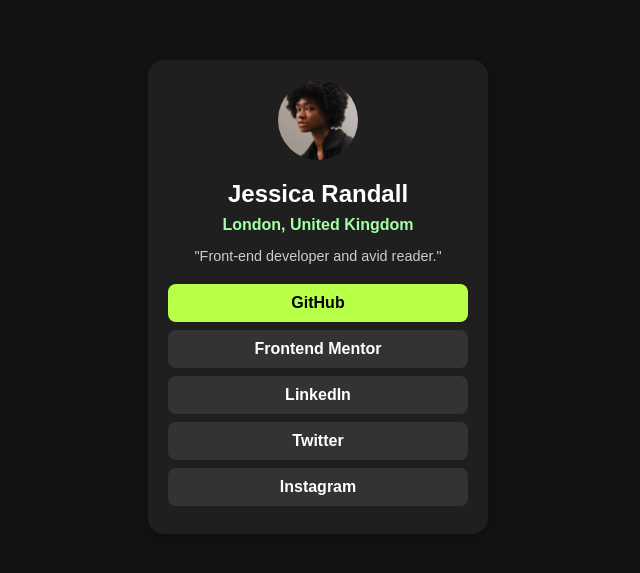
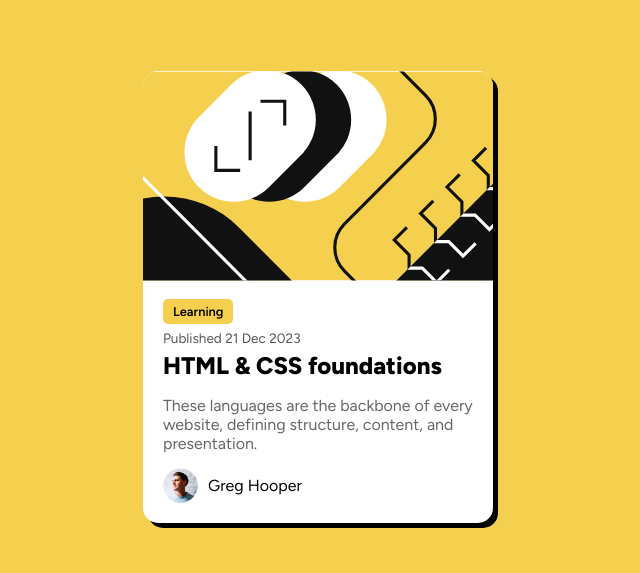
Before and after one commit to gabrielmtsilvaa/Projetos, a plain HTML site: page index.html in a window 1280 px wide. Shown: the part 103-676 px from the top of the page, without its empty margins (322-962 px from the left). Drawn offline with Linux system fonts and the light colour scheme.

Commit message:
Add files via upload
Cartão principal com HTML e CSS

```diff
--- /dev/null
+++ b/index.css
@@ -0,0 +1,65 @@
+body {
+    font-family: 'Figtree', sans-serif;
+    background-color: #f4d04e;
+    display: flex;
+    justify-content: center;
+    align-items: center;
+    height: 100vh;
+    margin: 0;
+}
+
+.card {
+    background: white;
+    border-radius: 15px;
+    width: 350px;
+    box-shadow: 5px 5px 0px black;
+    overflow: hidden;
+}
+
+.card-image {
+    width: 100%;
+    display: block;
+}
+
+.card-content {
+    padding: 20px;
+}
+
+.tag {
+    background-color: #f4d04e;
+    color: black;
+    padding: 5px 10px;
+    border-radius: 5px;
+    font-weight: 600;
+    font-size: 0.8rem;
+}
+
+.date {
+    font-size: 0.85rem;
+    color: #555;
+    margin: 10px 0 5px;
+}
+
+.title {
+    font-size: 1.5rem;
+    font-weight: 800;
+    margin: 0 0 10px;
+}
+
+.description {
+    font-size: 1rem;
+    color: #666;
+    margin-bottom: 15px;
+}
+
+.author {
+    display: flex;
+    align-items: center;
+    gap: 10px;
+}
+
+.avatar {
+    width: 35px;
+    height: 35px;
+    border-radius: 50%;
+}
--- a/index.html
+++ b/index.html
@@ -3,90 +3,29 @@
 <head>
     <meta charset="UTF-8">
     <meta name="viewport" content="width=device-width, initial-scale=1.0">
-    <title>Card de Perfil</title>
-    <style>
-        body {
-            margin: 0;
-            padding: 0;
-            display: flex;
-            justify-content: center;
-            align-items: center;
-            height: 100vh;
-            background-color: #121212;
-            font-family: Arial, sans-serif;
-        }
+    <title>Card Example</title>
 
-        .card {
-            background-color: #1f1f1f;
-            border-radius: 16px;
-            padding: 20px;
-            width: 300px;
-            text-align: center;
-            box-shadow: 0 4px 8px rgba(0, 0, 0, 0.2);
-        }
-
-        .card img {
-            width: 80px;
-            height: 80px;
-            border-radius: 50%;
-            object-fit: cover;
-            margin-bottom: 16px;
-        }
-
-        .card h1 {
-            font-size: 1.5rem;
-            color: #fff;
-            margin: 0;
-        }
-
-        .card h2 {
-            font-size: 1rem;
-            color: #a3ffa3;
-            margin: 8px 0;
-        }
-
-        .card p {
-            font-size: 0.9rem;
-            color: #ccc;
-            margin-bottom: 20px;
-        }
-
-        .card a {
-            display: block;
-            text-decoration: none;
-            margin: 8px 0;
-            padding: 10px;
-            border-radius: 8px;
-            font-size: 1rem;
-            font-weight: bold;
-        }
-
-        .card a.github {
-            background-color: #b8ff47;
-            color: #000;
-        }
-
-        .card a.default {
-            background-color: #333;
-            color: #fff;
-        }
-
-        .card a:hover {
-            filter: brightness(1.2);
-        }
-    </style>
+    <!-- Fonte Figtree -->
+    <link href="https://fonts.googleapis.com/css2?family=Figtree:wght@400;600;800&display=swap" rel="stylesheet">
+    <link rel="stylesheet" href="index.css">
 </head>
 <body>
     <div class="card">
-        <img src="avatar-jessica.jpeg" alt="Foto de Perfil">
-        <h1>Jessica Randall</h1>
-        <h2>London, United Kingdom</h2>
-        <p>"Front-end developer and avid reader."</p>
-        <a href="#" class="github">GitHub</a>
-        <a href="#" class="default">Frontend Mentor</a>
-        <a href="#" class="default">LinkedIn</a>
-        <a href="#" class="default">Twitter</a>
-        <a href="#" class="default">Instagram</a>
+        <img src="illustration-article.svg" alt="Ilustração" class="card-image">
+
+        <div class="card-content">
+            <span class="tag">Learning</span>
+            <p class="date">Published 21 Dec 2023</p>
+            <h2 class="title">HTML & CSS foundations</h2>
+            <p class="description">
+                These languages are the backbone of every website, defining structure, content, and presentation.
+            </p>
+
+            <div class="author">
+                <img src="image-avatar.webp" alt="Greg Hooper" class="avatar">
+                <span>Greg Hooper</span>
+            </div>
+        </div>
     </div>
 </body>
 </html>
```
Also changed, not shown: illustration-article.svg (added), image-avatar.webp (added).
